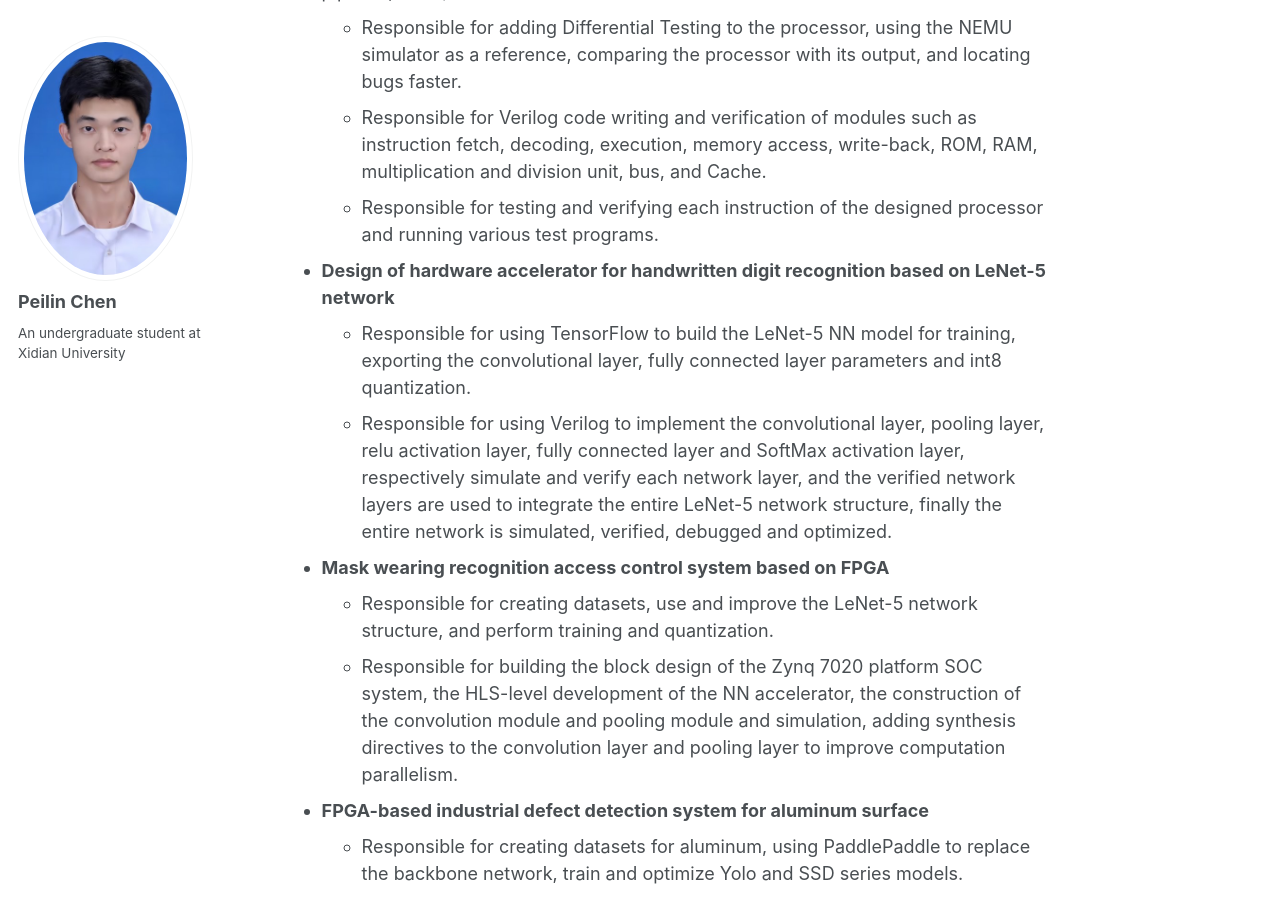
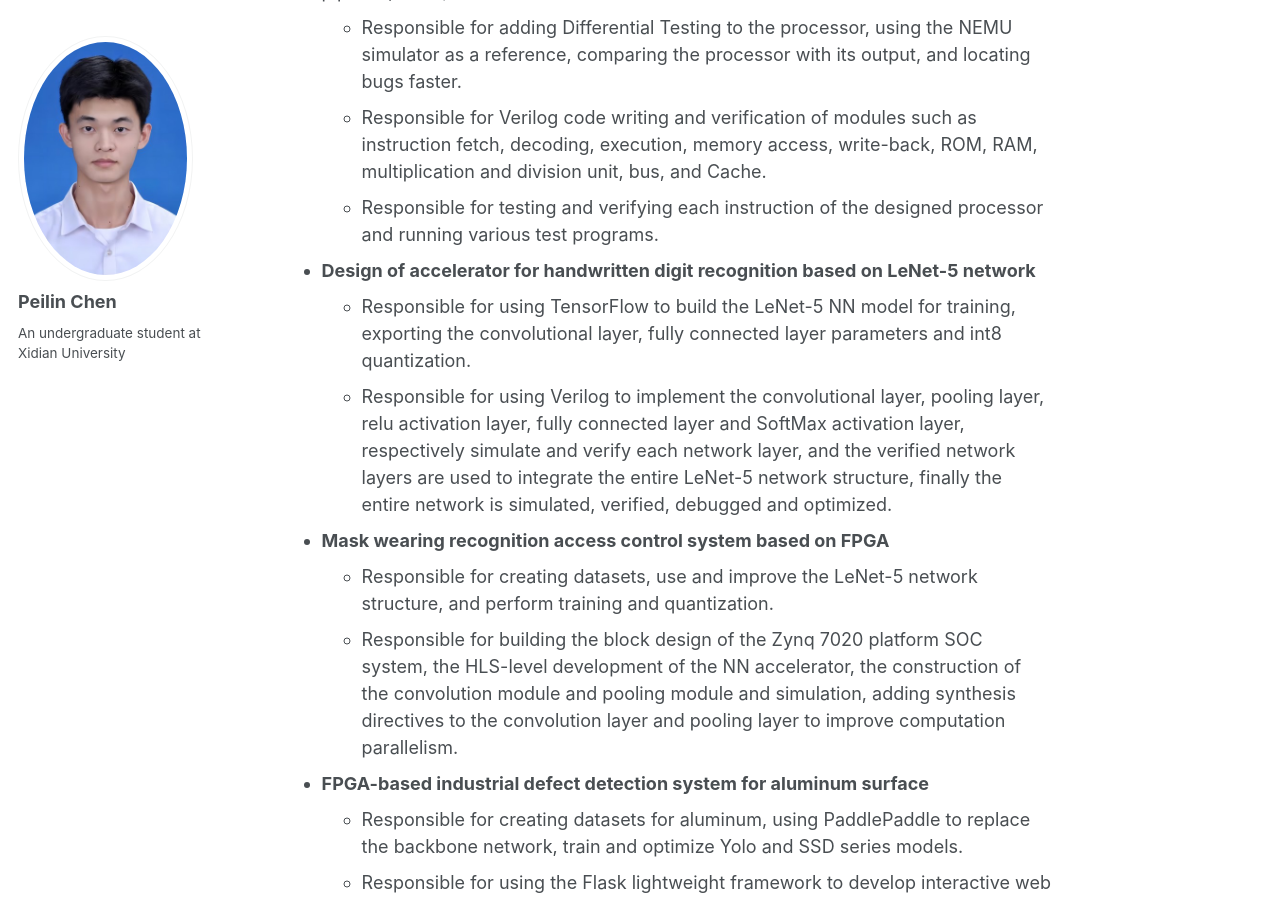
Before and after one commit to peilin-chen/peilin-chen.github.io, a Jekyll site: the page built from _pages/about.md, in a window 1280 px wide and 900 px high, scrolled down 1186 px. Built offline with Jekyll 4.4.1, drawn with Linux system fonts in a browser that asks for light colours.

Commit message:
Update about.md

```diff
--- a/_pages/about.md
+++ b/_pages/about.md
@@ -30,7 +30,7 @@ Digital Integrated Circuits, AI Chip/Accelerator Based on Computing-In-Memory, R
   - Responsible for adding Differential Testing to the processor, using the NEMU simulator as a reference, comparing the processor with its output, and locating bugs faster.
   - Responsible for Verilog code writing and verification of modules such as instruction fetch, decoding, execution, memory access, write-back, ROM, RAM, multiplication and division unit, bus, and Cache.
   - Responsible for testing and verifying each instruction of the designed processor and running various test programs.
-* **Design of hardware accelerator for handwritten digit recognition based on LeNet-5 network**
+* **Design of accelerator for handwritten digit recognition based on LeNet-5 network**
   - Responsible for using TensorFlow to build the LeNet-5 NN model for training, exporting the convolutional layer, fully connected layer parameters and int8 quantization.
   - Responsible for using Verilog to implement the convolutional layer, pooling layer, relu activation layer, fully connected layer and SoftMax activation layer, respectively simulate and verify each network layer, and the verified network layers are used to integrate the entire LeNet-5 network structure, finally the entire network is simulated, verified, debugged and optimized.
 * **Mask wearing recognition access control system based on FPGA**
@@ -40,7 +40,7 @@ Digital Integrated Circuits, AI Chip/Accelerator Based on Computing-In-Memory, R
   - Responsible for creating datasets for aluminum, using PaddlePaddle to replace the backbone network, train and optimize Yolo and SSD series models.
   - Responsible for using the Flask lightweight framework to develop interactive web front-ends.
   - Responsible for converting the Paddle model generated by training into nb model files supported on the Intel FPGA platform, and deploying the model on FPGA using PaddleLite.
-* China Undergraduate Mathematical Contest in Modeling
+* **China Undergraduate Mathematical Contest in Modeling**
   - Selecting physical analysis question, the adjustment of the reflection panel of the "FAST" active reflection surface and the acceptance ratio of the feed cabin after adjustment are studied when the celestial body to be measured is in different positions.Simplify the three-dimensional parabola and sphere into two-dimensional parabola and arc for processing, use the coordinate system transformation theory to establish a moving coordinate system, and consider the constraints required in the question to establish a multi-objective optimization model.
   - Responsible for mathematical modeling and mathematical derivation, as well as the writing of abstract during competition.
 
```
